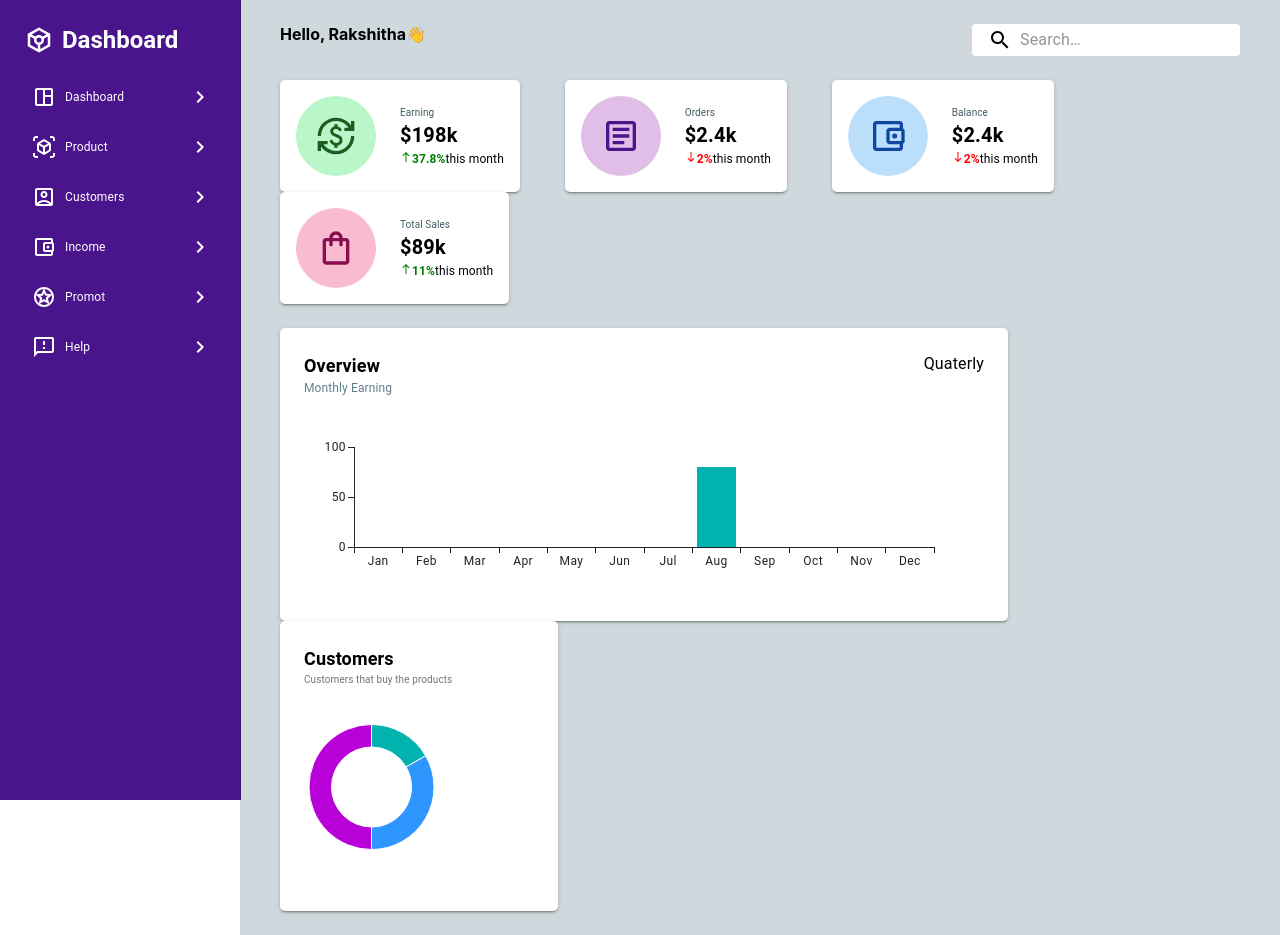
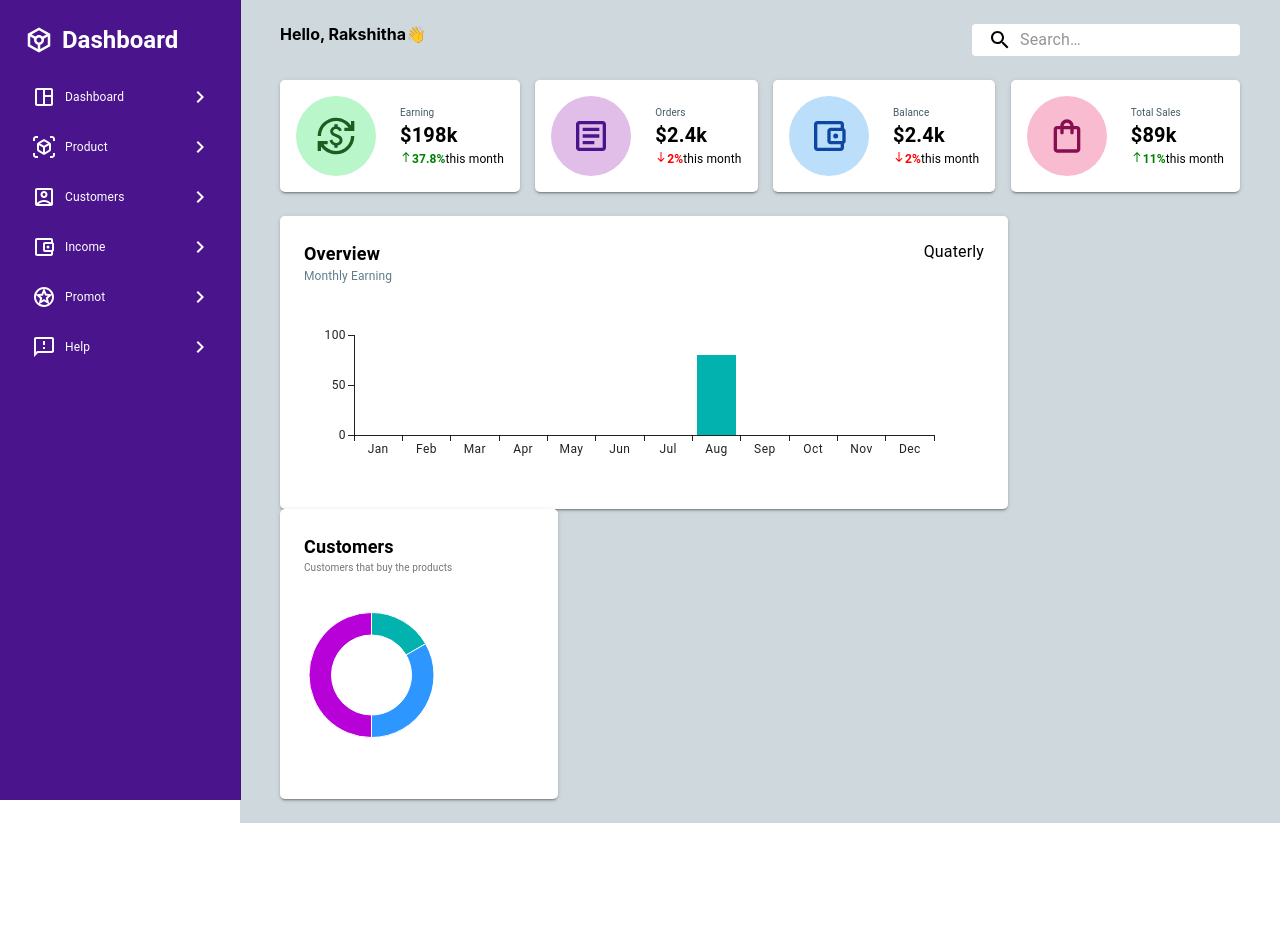
Before and after one commit to Raks97-rgb/FitpeoAssignment, a React (Create React App) app: page / in a window 1280 px wide. After the commit the page ends 823 px from the top, so only its background shows below. Built offline with nearby package versions, Linux system fonts and the light colour scheme.

Commit message:
bg changes

```diff
--- a/src/components/Homepage.jsx
+++ b/src/components/Homepage.jsx
@@ -200,7 +200,7 @@ function Dashboard() {
           </Grid>
         </Grid>
       </Drawer>
-      <Box component="main" sx={{ px: 5, py: 3, background: '#cfd8dc' }}>
+      <Box component="main" sx={{ px: 5, py: 3, background: '#cfd8dc',flexGrow:1 }}>
         <Grid container display={'flex'} flexDirection={'column'} rowGap={3}>
           <Grid item>
             <Grid container display={'flex'} flexDirection={'row'} justifyContent={'space-between'}>
@@ -220,7 +220,7 @@ function Dashboard() {
             </Grid>
           </Grid>
           <Grid item>
-            <Grid container display={'flex'} flexDirection={'row'} columnGap={5.6}>
+            <Grid container display={'flex'} flexDirection={'row'} justifyContent={'space-between'}>
               {carditems.map((item) => (
                 <Grid item sx={{ boxShadow: 2, borderRadius: '5px', bgcolor: 'white' }}>
                   <Grid container display={'flex'} flexDirection={'row'} alignItems={'center'} columnGap={3} p={2} key={item.id}>
@@ -240,7 +240,7 @@ function Dashboard() {
             </Grid>
           </Grid>
           <Grid item>
-            <Grid container display={'flex'} flexDirection={'row'} columnGap={5}>
+            <Grid container display={'flex'} flexDirection={'row'} justifyContent={'space-between'}>
               <Grid item>
                 <Grid container display={'flex'} flexDirection={'column'}
                   sx={{ boxShadow: 2, borderRadius: '5px', bgcolor: 'white', p: 3 }}>
```
